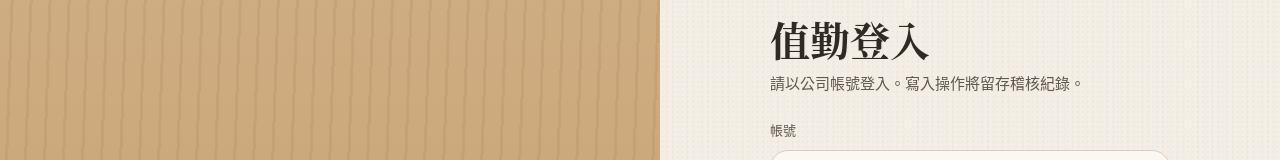
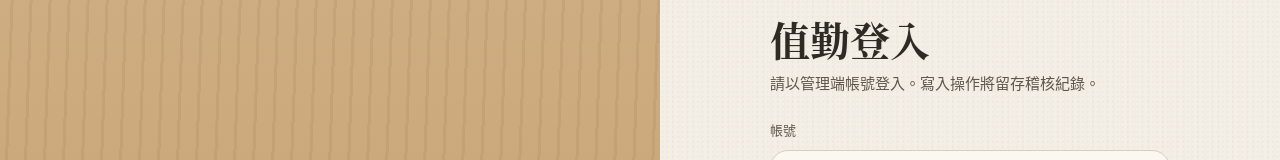
Before and after one commit to stu93814ai-Arron/semantic-defense, a React (Vite) app in the folder apps/console/: page /login in a window 1280 px wide. Shown: the part 241-401 px from the top of the page. Built offline with nearby package versions, Linux system fonts and the light colour scheme; no server answers.

Commit message:
fix(console): 登入頁改為請以管理端帳號登入
依總召裁定將「請以公司帳號登入」改為「請以管理端帳號登入」，
並斷言登入頁不出現「公司帳號」。

```diff
--- a/apps/console/src/pages/LoginPage.tsx
+++ b/apps/console/src/pages/LoginPage.tsx
@@ -47,7 +47,7 @@ function LoginForm(props: {
       <div className="login-page__form-wrap">
         <p className="eyebrow">Welcome back</p>
         <h1>值勤登入</h1>
-        <p className="login-page__lead">請以公司帳號登入。寫入操作將留存稽核紀錄。</p>
+        <p className="login-page__lead">請以管理端帳號登入。寫入操作將留存稽核紀錄。</p>
         {props.expired ? (
           <p className="login-page__timeout" role="status">
             工作階段已逾時，請重新登入。
```
Also changed, not shown: 1 other file (tests, documents, lock files or other folders).
